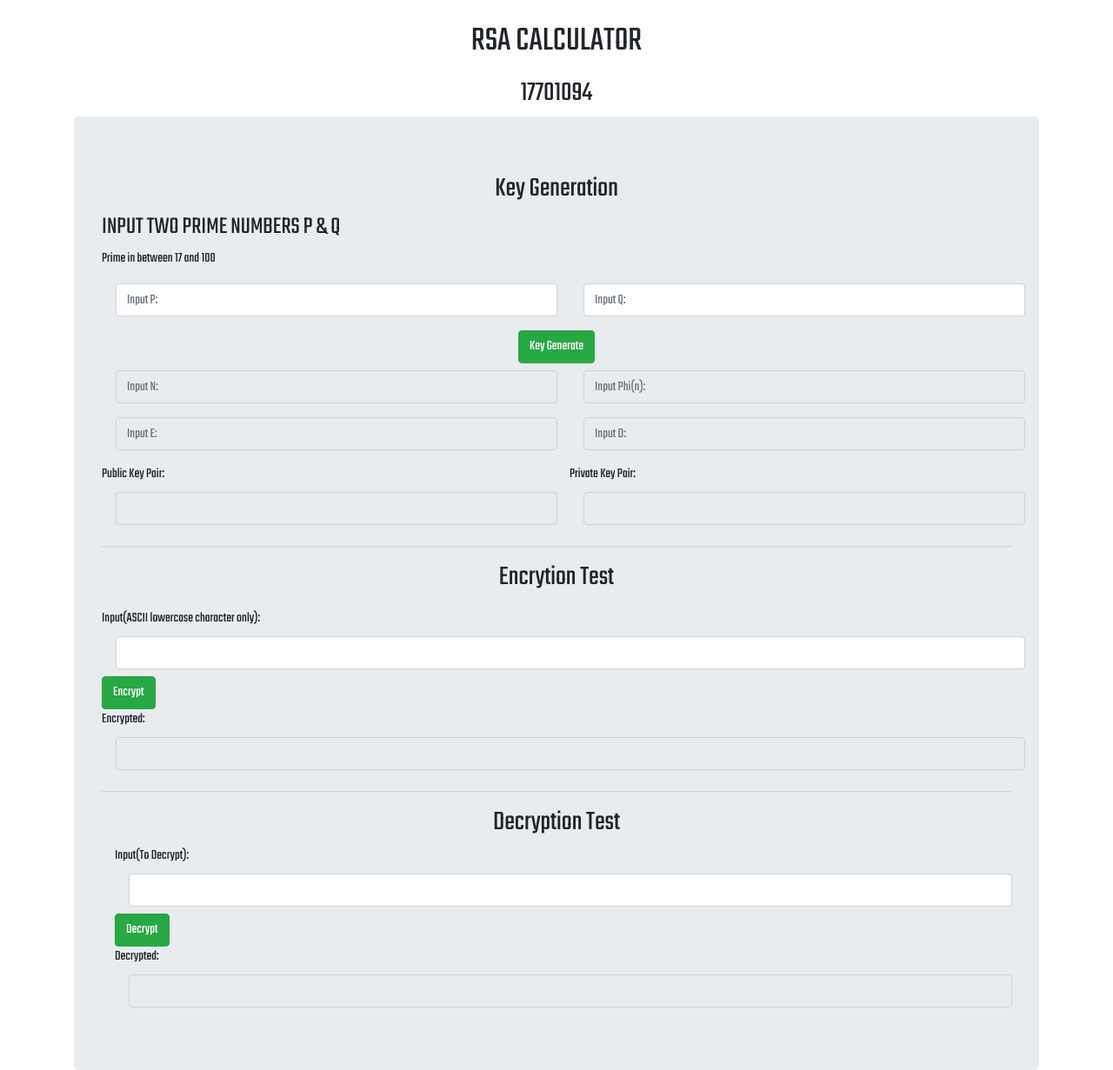
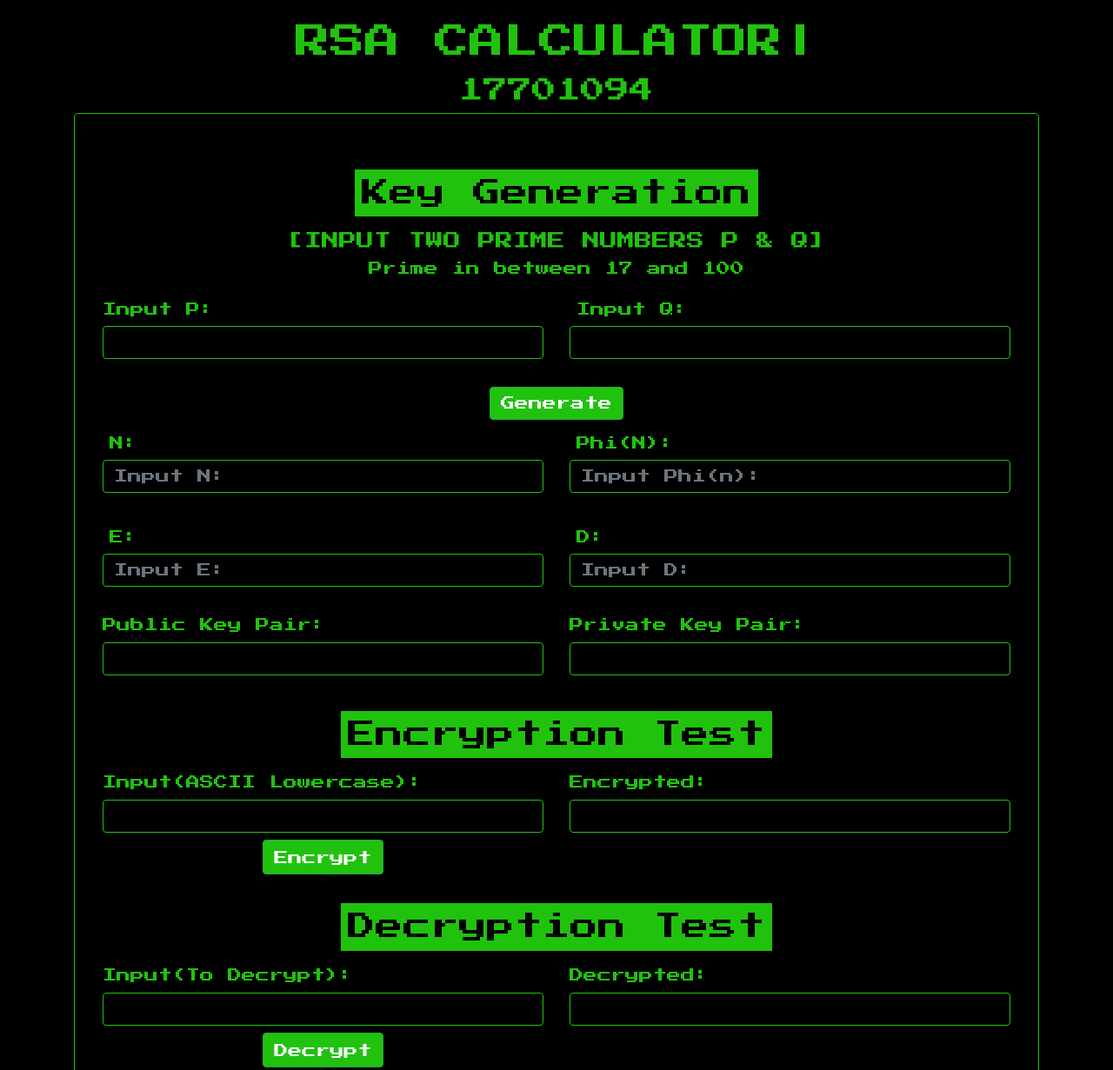
Before and after one commit to MHSakeer/RSA17701094, a plain HTML site: page RSA.html in a window 1280 px wide. Shown: the top 1231 px of the page at 87% size. Drawn offline with nearby package versions, Linux system fonts and the light colour scheme.

Commit message:
Updated Front-end

```diff
--- a/RSA.html
+++ b/RSA.html
@@ -6,120 +6,191 @@
   <title>RSA Calculator</title>
 
   <link rel="stylesheet" href="https://stackpath.bootstrapcdn.com/bootstrap/4.5.2/css/bootstrap.min.css" integrity="sha384-JcKb8q3iqJ61gNV9KGb8thSsNjpSL0n8PARn9HuZOnIxN0hoP+VmmDGMN5t9UJ0Z" crossorigin="anonymous">
-  <link href="https://fonts.googleapis.com/css2?family=Teko:wght@400;600&display=swap" rel="stylesheet">
-
+  <link href="https://fonts.googleapis.com/css2?family=Press+Start+2P&display=swap" rel="stylesheet">
   <link href="https://fonts.googleapis.com/css2?family=Poppins&display=swap" rel="stylesheet">
 
 </head>
 <body>
+
+<!-- CSS  -->
 <style>
   html,body{
+
+  color: #20C20E;
+  background: black;
   margin: 0;
   box-sizing: border-box;
   width: 100%;
   height: 100%;
-  font-family: 'Teko','Poppins';
+  font-family: 'Press Start 2P', cursive;
+}
+
+.blinking-cursor {
+  font-weight: 100;
+  color: #20C20E;
+  -webkit-animation: 1s blink step-end infinite;
+  -moz-animation: 1s blink step-end infinite;
+  -ms-animation: 1s blink step-end infinite;
+  -o-animation: 1s blink step-end infinite;
+  animation: 1s blink step-end infinite;
+}
+
+@keyframes "blink" {
+  from, to {
+    color: transparent;
+  }
+  50% {
+    color: #20C20E;
+  }
+}
+
+@-moz-keyframes blink {
+  from, to {
+    color: transparent;
+  }
+  50% {
+    color: #20C20E;
+  }
+}
+
+
+.jumbotron{
+  background: transparent;
+  border:1px solid #20C20E ;
+}
+input{
+  background-color:rgba(0,0,0,0) !important;
+  border:1px solid #20C20E !important;
+  color:#20C20E !important;
+}
+h2{
+  background: #20C20E !important;
+  color: black;
+  justify-content: center;}
+
+button{
+  background: #20C20E !important;
+  color: black;
 }
 </style>
+
+<!-- End CSS -->
+
+
 <header>
   <div class="main">
     <div class="container">
       <div class="row">
           <div class="col-lg-12 pt-4 text-center services-title">
-            <h1 class="text-uppercase title-text">RSA Calculator</h1>
+            <h1 class="text-uppercase title-text">RSA Calculator<span class="blinking-cursor">|</span></h1>
           </div>
           <div class="col-lg-12 pt-2 text-center services-title">
-            <h2 class="text-uppercase title-text">17701094</h2>
+            <h3 class="text-uppercase title-text">17701094</h3>
           </div>
         </div>
       <div class="jumbotron">
-        <h2 class="text-center">Key Generation</h2>
-        <h3>INPUT TWO PRIME NUMBERS P & Q </h3>
-        <p>Prime in between 17 and 100</p>
-        <div class="row">
+        <div class="text-center pb-2"><h2 class="d-inline-flex p-2">Key Generation</h2></div>
+        <h5 class="text-center">[INPUT TWO PRIME NUMBERS P & Q] </h5>
+        <p class="text-center">Prime in between 17 and 100</p>
+        <div class=" form-group row ">
           <div class="col">
+            <label for="P" class="col-form-label">Input P:</label>
             <div>
-              <input class="form-control mx-sm-3 mb-2"  type="number" step="1" id="p" name="p" min="10" max="100" placeholder="Input P:">
+              <input class="form-control mb-2"  type="number" step="1" id="p" name="p" min="10" max="100">
+            </div>
+          </div>
+
+          <div class="col">
+            <label for="Q" class="col-form-label px-2">Input Q:</label>
+            <div>
+              <input class="form-control mb-2"  type="number" step="1" id="q" name="q" min="10" max="100" >
+            </div>
+          </div>
+        </div>
+        <div class="text-center pt-2"><button class="btn btn-success" onclick="generate()">Generate</button></div>
+        <div class="form-group row pt-2">
+          <div class="col">
+            <label for="N" class="col-form-label px-2">N:</label>
+            <div>
+              <input class="form-control mb-2" type="number" id="n" name="n" readonly="true" placeholder="Input N:">
             </div>
           </div>
           <div class="col">
+            <label for="Phi(N)" class="col-form-label px-2">Phi(N):</label>
             <div>
-              <input class="form-control mx-sm-3 mb-2"  type="number" step="1" id="q" name="q" min="10" max="100" placeholder="Input Q:">
+              <input class="form-control mb-2" type="number" id="phi" name="phi" readonly="true" placeholder="Input Phi(n):">
             </div>
           </div>
         </div>
-        <div class="text-center pt-2"><button class="btn btn-success" onclick="generate()">Key Generate</button></div>
-        <div class="row pt-2">
+          <div class="form-group row pt-2">
           <div class="col">
+            <label for="E" class="col-form-label px-2">E:</label>
             <div>
-              <input class="form-control mx-sm-3 mb-2" type="number" id="n" name="n" readonly="true" placeholder="Input N:">
+            <input class="form-control mb-2" type="number" id="e" name="e" readonly="true" placeholder="Input E:">
             </div>
           </div>
           <div class="col">
+            <label for="D" class="col-form-label px-2">D:</label>
             <div>
-              <input class="form-control mx-sm-3 mb-2" type="number" id="phi" name="phi" readonly="true" placeholder="Input Phi(n):">
-            </div>
-          </div>
-        </div>
-          <div class="row pt-2">
-          <div class="col">
-            <div>
-            <input class="form-control mx-sm-3 mb-2" type="number" id="e" name="e" readonly="true" placeholder="Input E:">
-            </div>
-          </div>
-          <div class="col">
-            <div>
-            <input class="form-control mx-sm-3 mb-2" type="number" id="d" name="d" readonly="true" placeholder="Input D:">
+            <input class="form-control mb-2" type="number" id="d" name="d" readonly="true" placeholder="Input D:">
             </div>
           </div>
         </div>
         <div class="row pt-2">
           <div class="col">
+            <label for="pub">Public Key Pair:</label>
            <div>
-            <label for="pub">Public Key Pair:</label>
-            <input class="form-control mx-sm-3 mb-2"  id="pub" name="pub" readonly="true">
+            <input class="form-control mb-2"  id="pub" name="pub" readonly="true">
           </div>
           </div>
           <div class="col">
+            <label for="pri">Private Key Pair:</label>
             <div>
-            <label for="pri">Private Key Pair:</label>
-            <input class="form-control mx-sm-3 mb-2" id="pri" name="pri" readonly="true">
+            <input class="form-control mb-2" id="pri" name="pri" readonly="true" >
             </div>
           </div>
         </div>
         <hr>
-        <h2 class="text-center">Encrytion Test</h2>
+        <div class="text-center"><h2 class="d-inline-flex p-2">Encryption Test</h2></div>
         <div class="row pt-2">
           <div class="col">
            <div>
-            <label for="ins">Input(ASCII lowercase character only):</label>
-            <input class="form-control mx-sm-3 mb-2" id="ins" name="ins">
+            <label for="ins">Input(ASCII Lowercase):</label>
+            <input class="form-control mb-2" id="ins" name="ins">
           </div>
-          <div><button class="btn btn-success" onclick="enc()">Encrypt</button></div>
+          <div class="text-center"><button class="btn btn-success pt-2" onclick="enc()">Encrypt</button>
+          </div>
+          </div>
+          <div class="col">
           <div>
             <label for="en">Encrypted:</label>
-            <input class="form-control mx-sm-3 mb-2" id="en" name="en" readonly="true">
+            <input class="form-control mb-2" id="en" name="en" readonly="true">
           </div>
           </div>
         </div>
         <hr>
-        <h2 class="text-center">Decryption Test</h2>
+        <div class="text-center"><h2 class="d-inline-flex p-2">Decryption Test</h2></div>
+        <div class="row pt-2">
         <div class="col">
            <div>
             <label for="ind">Input(To Decrypt):</label>
-            <input class="form-control mx-sm-3 mb-2" id="ind" name="ind">
+            <input class="form-control mb-2" id="ind" name="ind">
           </div>
-          <div><button class="btn btn-success" onclick="dec()">Decrypt</button></div>
-         <div>
+          <div class="text-center"><button class="btn btn-success pt-2" onclick="dec()">Decrypt</button></div>
+         </div>
+         <div class="col">
+          <div>
           <label for="de">Decrypted:</label>
-          <input class="form-control mx-sm-3 mb-2" id="de" name="de" readonly="true">
+          <input class="form-control  mb-2" id="de" name="de" readonly="true">
         </div>
           </div>
-
+         </div>
+       </div>
 
     </div>
   </div>
 </header>
+<footer class="text-center">«CSE-717»</footer>
   <!-- Code for RSA -->
 <script>
 function enc(){
```
